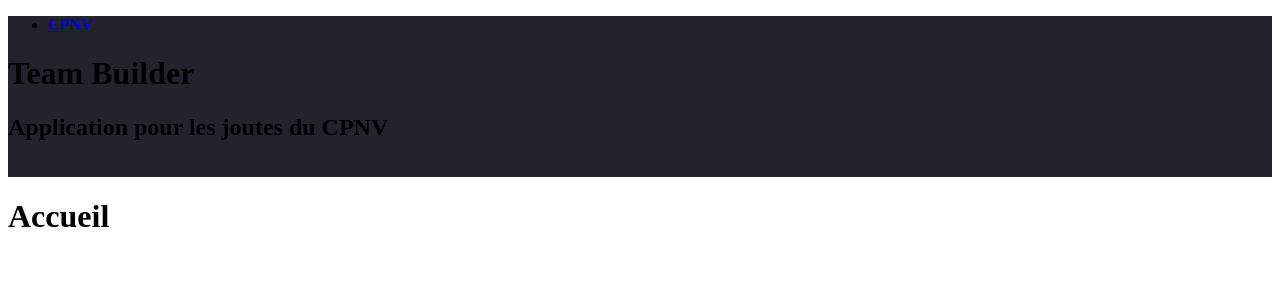
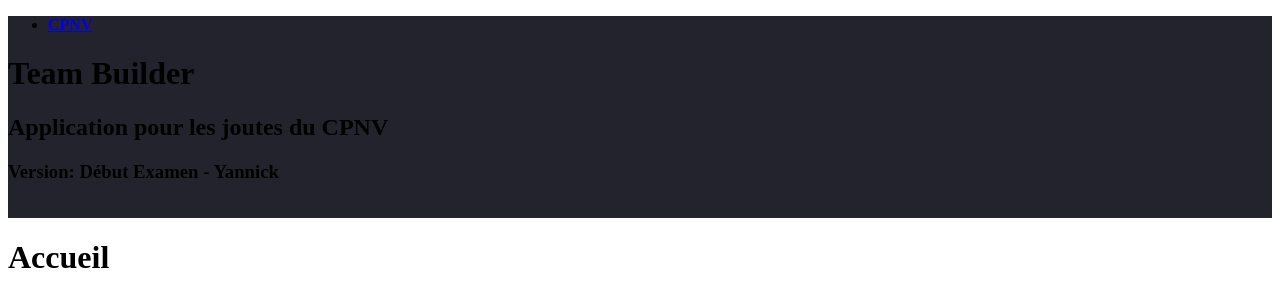
Before and after one commit to yannickcpnv/teambuilder, a PHP site: template src/TeamBuilder/views/home.php in a window 1280 px wide. Shown: the top 307 px of the page. Run offline with PHP 8.4, Linux system fonts and the light colour scheme; the template is opened without the code that fills it, so the values that code supplies are empty; some libraries are stand-ins or nearby versions.

Commit message:
Add start exam version in layout

```diff
--- a/src/TeamBuilder/views/includes/layout.php
+++ b/src/TeamBuilder/views/includes/layout.php
@@ -20,6 +20,7 @@
             <hgroup>
                 <h1>Team Builder</h1>
                 <h2>Application pour les joutes du CPNV</h2>
+                <h3>Version: Début Examen - Yannick</h3>
             </hgroup>
             <?php
             if (isset($_SESSION['web-user'])): ?>
```
